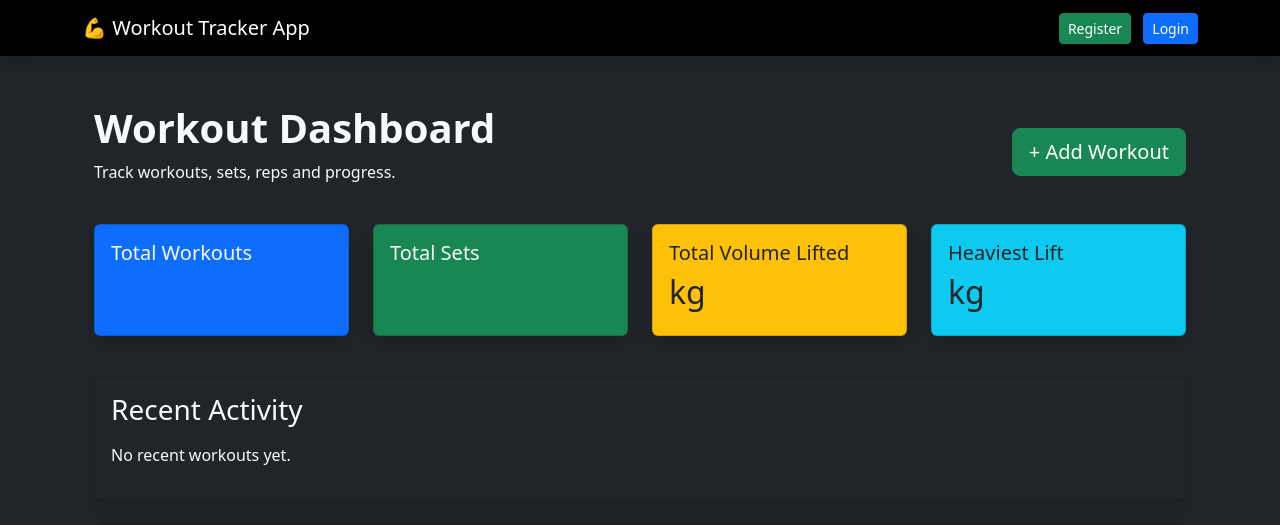
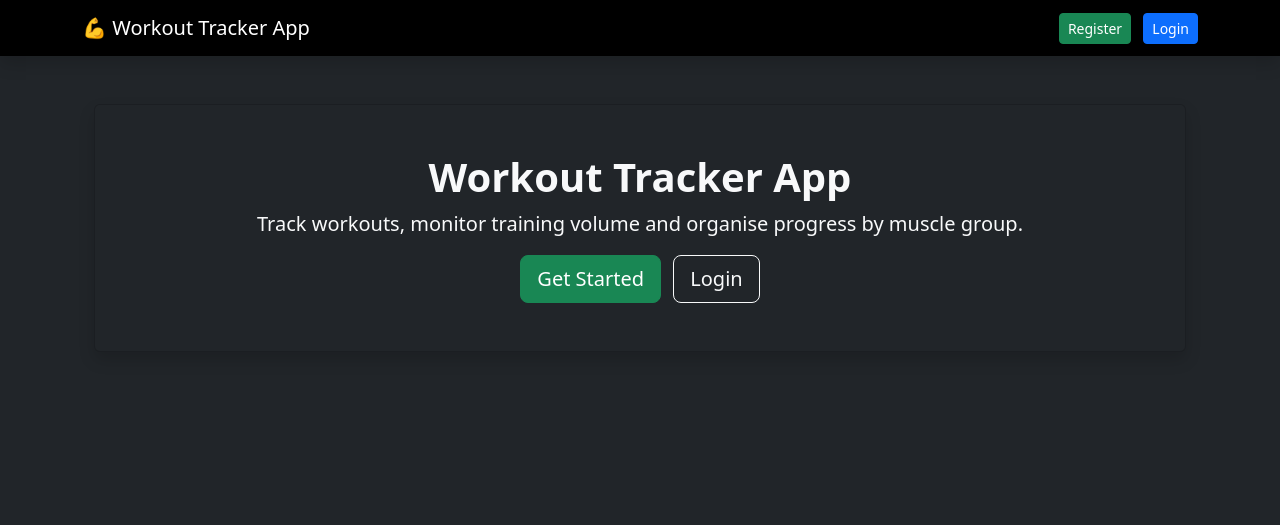
Before and after one commit to DarthCookie45/Workout-tracker-app, a Django app: template tracker/templates/tracker/home.html in a window 1280 px wide. Shown: the top 525 px of the page. After the commit the page ends 303 px from the top, so only its background shows below. Run offline with Django 5.2, Linux system fonts and the light colour scheme; the template is opened without the code that fills it, so the values that code supplies are empty.

Commit message:
Add public landing page and protect dashboard content

```diff
--- a/tracker/templates/tracker/home.html
+++ b/tracker/templates/tracker/home.html
@@ -1,6 +1,26 @@
 {% extends "tracker/base.html" %} {% block content %}
 
 <div class="container py-4">
+  {% if not user.is_authenticated %}
+  <div class="card bg-dark text-light shadow mb-4">
+    <div class="card-body text-center p-5">
+      <h1 class="fw-bold">Workout Tracker App</h1>
+
+      <p class="lead">
+        Track workouts, monitor training volume and organise progress by muscle
+        group.
+      </p>
+
+      <a href="{% url 'register' %}" class="btn btn-success btn-lg me-2">
+        Get Started
+      </a>
+
+      <a href="{% url 'login' %}" class="btn btn-outline-light btn-lg">
+        Login
+      </a>
+    </div>
+  </div>
+  {% endif %} {% if user.is_authenticated %}
   <div class="d-flex justify-content-between align-items-center mb-4">
     <div>
       <h1 class="fw-bold">Workout Dashboard</h1>
@@ -316,4 +336,4 @@
   });
 </script>
 
-{% endblock %}
+{% endif %} {% endblock %}
```
Also changed, not shown: tracker/views.py (+6 -4 lines), README.md.
